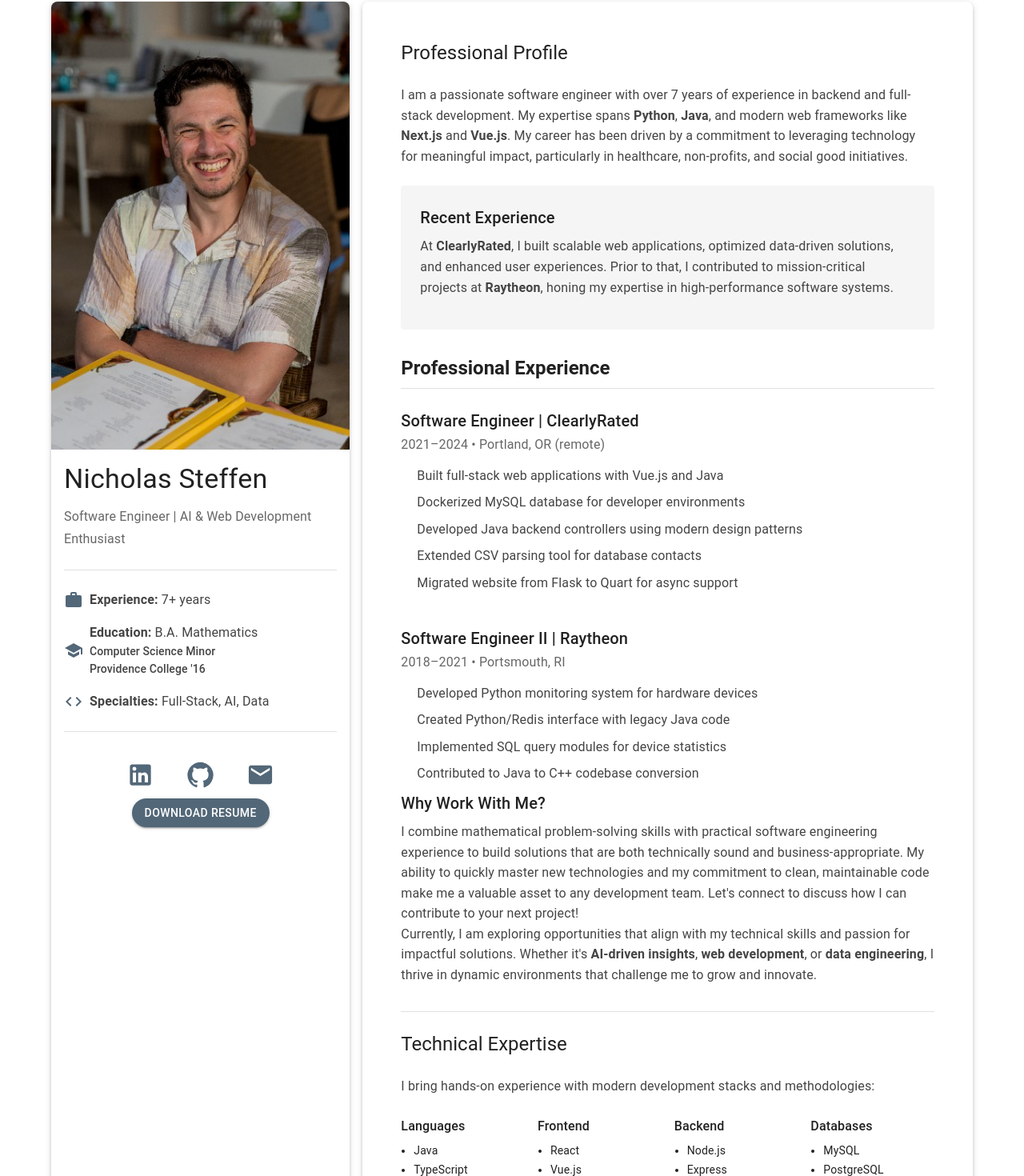
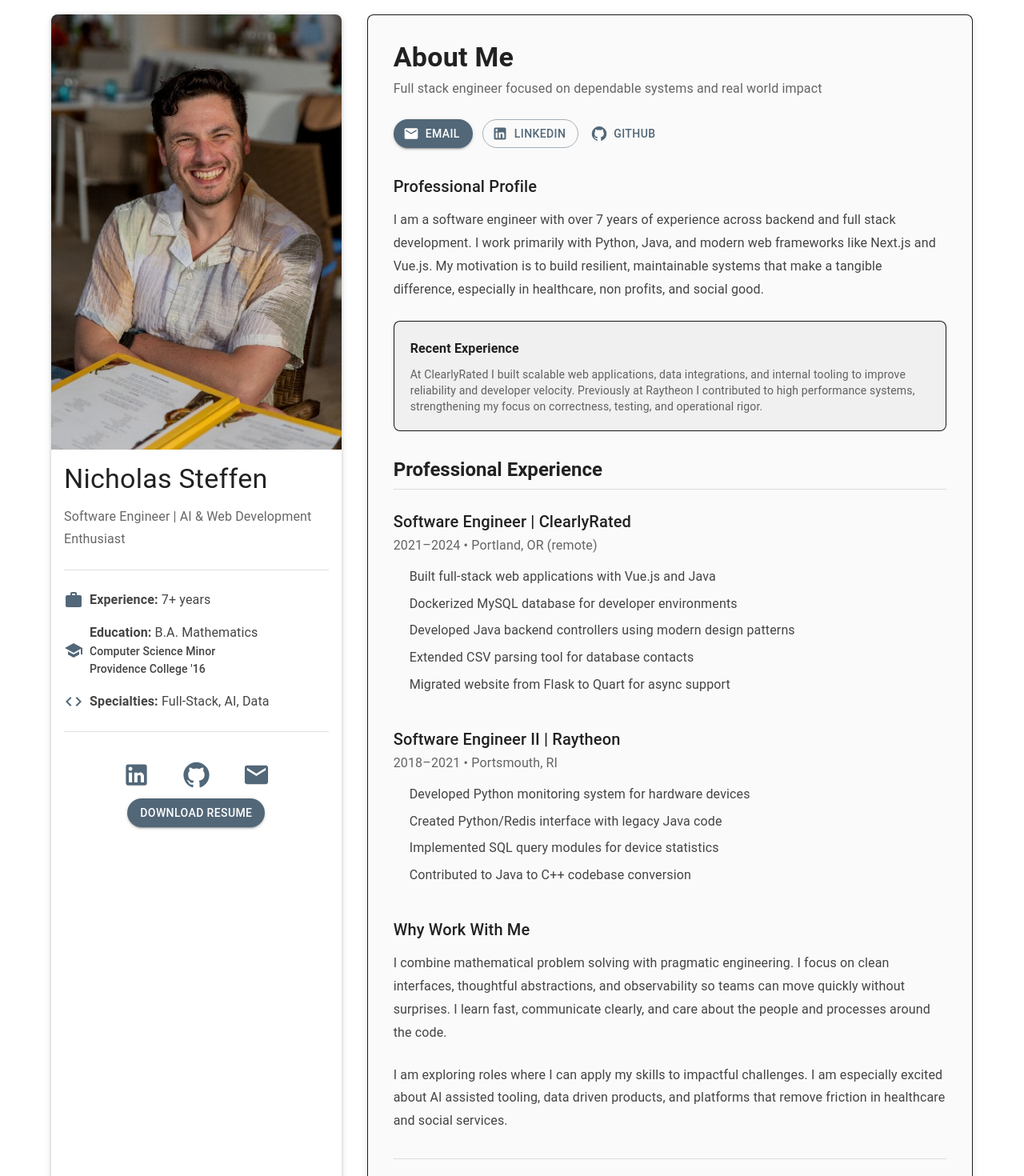
Before and after one commit to nicksteffen/portfolio, a Next.js app: page /portfolio/about in a window 1280 px wide. Shown: the part 111-1581 px from the top of the page at 80% size. Built offline with nearby package versions, Linux system fonts and the light colour scheme; what @mui/material-nextjs would draw is missing.

Commit message:
refacotr of about page

```diff
--- a/app/about/page.tsx
+++ b/app/about/page.tsx
@@ -1,22 +1,21 @@
-'use client'
+// app/about/page.tsx
+"use client";
+
 import {
   Box,
   Card,
   CardContent,
-    CardMedia,
   Container,
   Divider,
   Typography,
-    Chip,
   Stack,
+  Button,
   useTheme,
-    Avatar,
-    IconButton,
-    // Grid
+  alpha,
 } from "@mui/material";
-  import { Email, LinkedIn, GitHub, Code, Work, School } from "@mui/icons-material";
-  import NextLink from 'next/link';
-import Grid from "@mui/material/Grid2"; // Add this line to import Grid
+import Grid from "@mui/material/Grid2";
+import NextLink from "next/link";
+import { Email, LinkedIn, GitHub } from "@mui/icons-material";
 import Skills from "../components/aboutSections/Skills";
 import ExperienceSection from "../components/aboutSections/ExperienceSection";
 import Profile from "../components/aboutSections/Profile";
@@ -24,73 +23,127 @@ import Profile from "../components/aboutSections/Profile";
 export default function About() {
   const theme = useTheme();
 
-    const skills = [
-      "Python", "Java", "Next.js", "Vue.js",
-      "TypeScript", "React", "Node.js", "AI/ML",
-      "Data Engineering", "Cloud Architecture"
-    ];
+  return (
+    <Container maxWidth="lg" sx={{ py: { xs: 5, md: 8 } }}>
+      <Grid container spacing={{ xs: 3, md: 4 }} alignItems="stretch">
+        <Profile />
 
-    return (
-      <Container maxWidth="lg" sx={{ py: 6 }}>
-        <Grid container spacing={2} alignItems="stretch">
-            <Profile/>
+        <Grid size={{ xs: 12, md: 8 }} sx={{ display: "flex" }}>
+          <Card
+            sx={{
+              height: "100%",
+              borderRadius: 2,
+              border: `1px solid ${alpha(theme.palette.divider, 0.9)}`,
+              bgcolor:
+                theme.palette.mode === "dark"
+                  ? alpha("#ffffff", 0.02)
+                  : alpha("#000000", 0.02),
+            }}
+          >
+            <CardContent sx={{ p: { xs: 2.5, md: 4 } }}>
+              <Box sx={{ mb: 3 }}>
+                <Typography variant="h4" sx={{ fontWeight: 700, mb: 0.5 }}>
+                  About Me
+                </Typography>
+                <Typography variant="subtitle1" color="text.secondary">
+                  Full stack engineer focused on dependable systems and real
+                  world impact
+                </Typography>
+              </Box>
 
-          {/* Bio Section */}
-          <Grid sx={{ display: 'flex' }}  size={{xs: 12, md: 8}} >
-          {/* <Grid sx={{ display: 'flex' }} > */}
-            <Card sx={{
-              height: '100%',
-              boxShadow: 3,
-              borderRadius: 2,
-              p: { xs: 2, md: 4 }
-            }}>
-              <CardContent>
-                <Typography variant="h5" gutterBottom sx={{ mb: 3 }}>
+              <Stack
+                direction={{ xs: "column", sm: "row" }}
+                spacing={1.5}
+                sx={{ mb: 4 }}
+                useFlexGap
+              >
+                <Button
+                  component={NextLink}
+                  href="mailto:youremail@example.com"
+                  startIcon={<Email />}
+                  variant="contained"
+                >
+                  Email
+                </Button>
+                <Button
+                  component={NextLink}
+                  href="https://www.linkedin.com/in/your-handle"
+                  startIcon={<LinkedIn />}
+                  variant="outlined"
+                >
+                  LinkedIn
+                </Button>
+                <Button
+                  component={NextLink}
+                  href="https://github.com/your-handle"
+                  startIcon={<GitHub />}
+                  variant="text"
+                >
+                  GitHub
+                </Button>
+              </Stack>
+
+              <Typography variant="h6" sx={{ mb: 1.5 }}>
                 Professional Profile
               </Typography>
-
-                <Typography variant="body1"  sx={{ mb: 3 }}>
-                  I am a passionate software engineer with over 7 years of experience in backend and full-stack development.
-                  My expertise spans <strong>Python</strong>, <strong>Java</strong>, and modern web frameworks like
-                  <strong> Next.js</strong> and <strong>Vue.js</strong>. My career has been driven by a commitment to
-                  leveraging technology for meaningful impact, particularly in healthcare, non-profits, and social good initiatives.
+              <Typography variant="body1" sx={{ mb: 3, lineHeight: 1.8 }}>
+                I am a software engineer with over 7 years of experience across
+                backend and full stack development. I work primarily with
+                Python, Java, and modern web frameworks like Next.js and Vue.js.
+                My motivation is to build resilient, maintainable systems that
+                make a tangible difference, especially in healthcare, non
+                profits, and social good.
               </Typography>
 
-                <Box sx={{
-                  backgroundColor:  theme.palette.action.hover,
-                  p: 3,
-                  borderRadius: 1,
-                  mb: 4
-                }}>
-                  <Typography variant="h6" gutterBottom>
+              <Box
+                sx={{
+                  backgroundColor: theme.palette.action.hover,
+                  p: 2.5,
+                  borderRadius: 2,
+                  mb: 4,
+                  border: `1px solid ${alpha(theme.palette.divider, 0.9)}`,
+                }}
+              >
+                <Typography variant="subtitle1" sx={{ fontWeight: 600, mb: 1 }}>
                   Recent Experience
                 </Typography>
-                  <Typography variant="body1" paragraph>
-                    At <strong>ClearlyRated</strong>, I built scalable web applications, optimized data-driven solutions,
-                    and enhanced user experiences. Prior to that, I contributed to mission-critical projects at
-                    <strong> Raytheon</strong>, honing my expertise in high-performance software systems.
+                <Typography variant="body2" color="text.secondary">
+                  At ClearlyRated I built scalable web applications, data
+                  integrations, and internal tooling to improve reliability and
+                  developer velocity. Previously at Raytheon I contributed to
+                  high performance systems, strengthening my focus on
+                  correctness, testing, and operational rigor.
                 </Typography>
               </Box>
-                <ExperienceSection/>
 
-               <Typography variant="h6" gutterBottom>
-                    Why Work With Me?
+              <ExperienceSection />
+
+              <Box sx={{ mt: 4 }}>
+                <Typography variant="h6" sx={{ mb: 1.5 }}>
+                  Why Work With Me
                 </Typography>
-                <Typography variant="body1">
-                        I combine mathematical problem-solving skills with practical software engineering experience
-                        to build solutions that are both technically sound and business-appropriate.
-                        My ability to quickly master new technologies and my commitment to clean, maintainable code
-                        make me a valuable asset to any development team.
-                        Let's connect to discuss how I can contribute to your next project!
-                </Typography>
-                <Typography variant="body1" paragraph sx={{ mb: 4 }}>
-                  Currently, I am exploring opportunities that align with my technical skills and passion for impactful solutions.
-                  Whether it's <strong>AI-driven insights</strong>, <strong>web development</strong>, or
-                  <strong> data engineering</strong>, I thrive in dynamic environments that challenge me to grow and innovate.
+                <Typography variant="body1" sx={{ mb: 3, lineHeight: 1.8 }}>
+                  I combine mathematical problem solving with pragmatic
+                  engineering. I focus on clean interfaces, thoughtful
+                  abstractions, and observability so teams can move quickly
+                  without surprises. I learn fast, communicate clearly, and care
+                  about the people and processes around the code.
                 </Typography>
 
-                <Divider sx={{ my: 3 }} />
-                <Skills></Skills>
+                <Typography variant="body1" sx={{ mb: 3, lineHeight: 1.8 }}>
+                  I am exploring roles where I can apply my skills to impactful
+                  challenges. I am especially excited about AI assisted tooling,
+                  data driven products, and platforms that remove friction in
+                  healthcare and social services.
+                </Typography>
+              </Box>
+
+              <Divider sx={{ my: 4 }} />
+
+              <Box sx={{ mb: 1.5 }}>
+                <Typography variant="h6">Skills</Typography>
+              </Box>
+              <Skills />
             </CardContent>
           </Card>
         </Grid>
```
Lines whose indentation alone changed are shown as unchanged.
